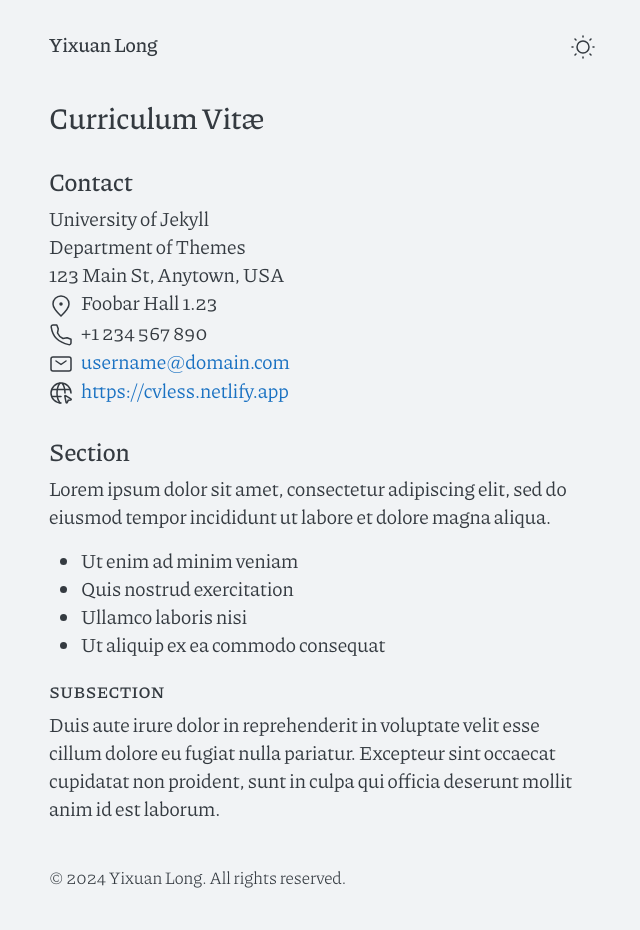
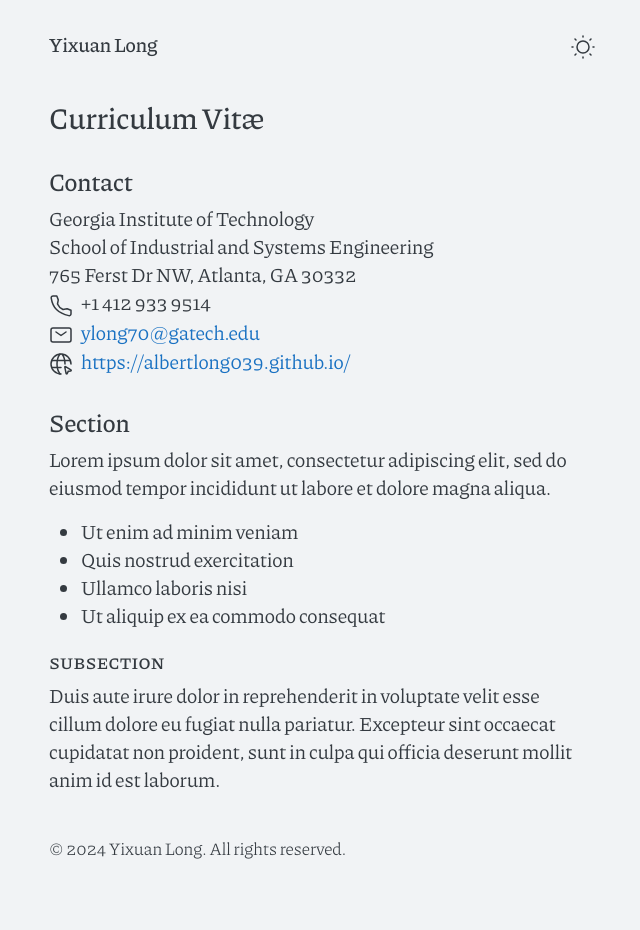
Before and after one commit to Albertlong039/Albertlong039.github.io, a Jekyll site: the page built from cv.md, in a window 1280 px wide. Shown: the whole page, without its empty margins (318-958 px from the left). Built offline with Jekyll 4.4.1, drawn with Linux system fonts in a browser that asks for light colours; after the commit the page ends 901 px from its top, so only the background shows below that.

Commit message:
Update contact.html

```diff
--- a/_includes/contact.html
+++ b/_includes/contact.html
@@ -1,12 +1,11 @@
 <div class="contact">
   <h2>Contact</h2>
   <ul>
-    <li>University of Jekyll</li>
-    <li>Department of Themes</li>
-    <li>123 Main St, Anytown, USA</li>
-    <li><span class="li-icon">{% include svg/pin-alt.svg %}</span><span>Foobar Hall 1.23</span></li>
-    <li><span class="li-icon">{% include svg/phone.svg %}</span><span>+1 234 567 890</span></li>
-    <li><span class="li-icon">{% include svg/mail.svg %}</span><a href="mailto:username@domain.com">username@domain.com</a></li>
-    <li><span class="li-icon">{% include svg/internet.svg %}</span><a href="https://cvless.netlify.app">https://cvless.netlify.app</a></li>
+    <li>Georgia Institute of Technology</li>
+    <li>School of Industrial and Systems Engineering</li>
+    <li>765 Ferst Dr NW, Atlanta, GA 30332</li>
+    <li><span class="li-icon">{% include svg/phone.svg %}</span><span>+1 412 933 9514</span></li>
+    <li><span class="li-icon">{% include svg/mail.svg %}</span><a href="mailto:username@domain.com">ylong70@gatech.edu</a></li>
+    <li><span class="li-icon">{% include svg/internet.svg %}</span><a href="https://cvless.netlify.app">https://albertlong039.github.io/</a></li>
   </ul>
 </div>
```
